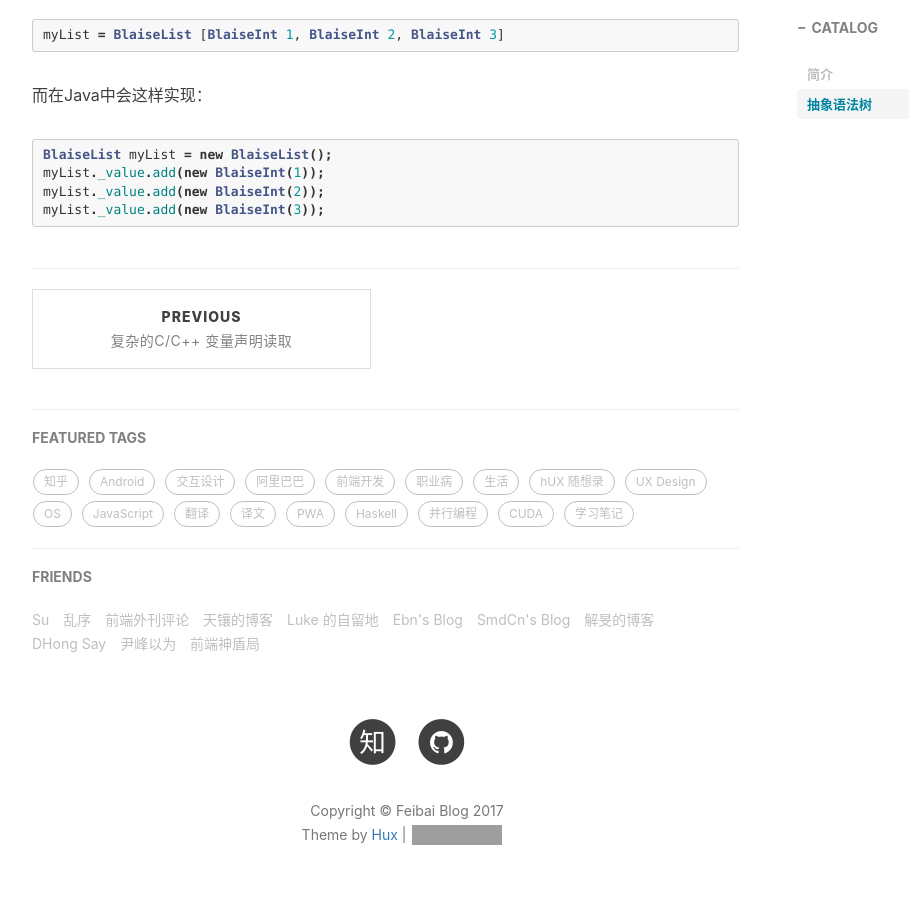
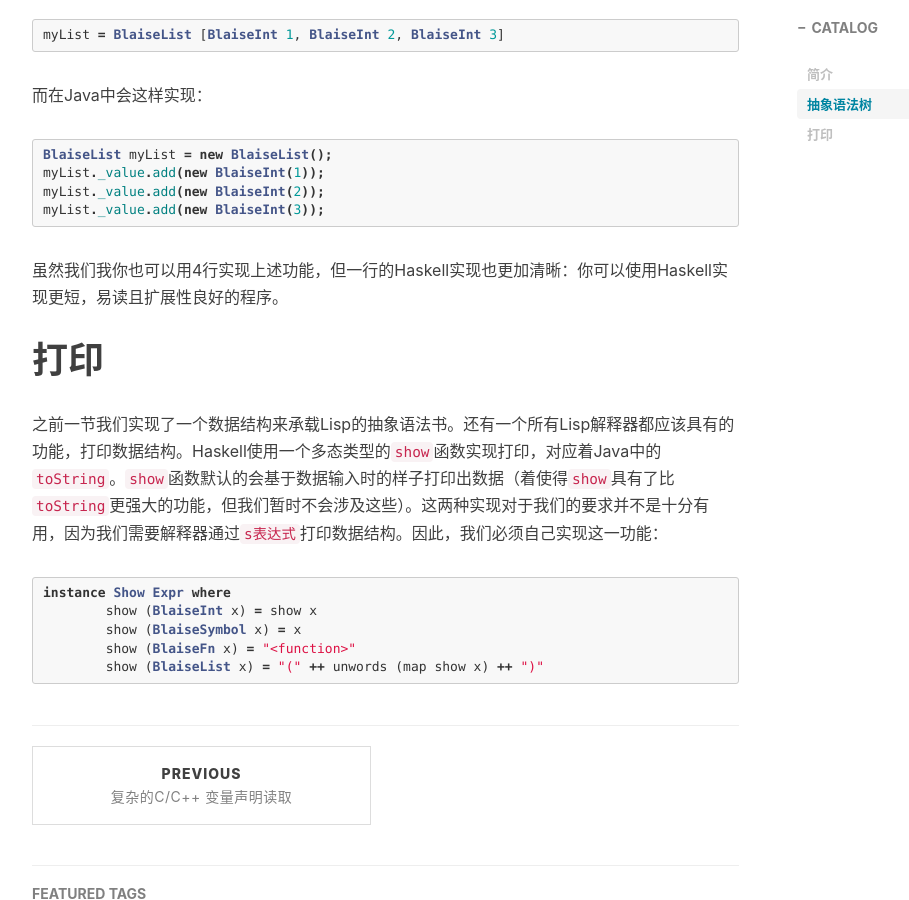
Before and after one commit to FeibHwang/my_Blog, a Jekyll site: the page built from _posts/2017-05-16-Lisp-Interpreter-in-Haskell.markdown, in a window 1280 px wide and 900 px high, scrolled down 2382 px. Shown: the whole window, without its empty margins (233-1142 px from the left). Built offline with Jekyll 4.4.1, drawn with Linux system fonts in a browser that asks for light colours; nearby versions of some CDN libraries; comment, search, counter and statistics services are not loaded; grey boxes are pictures that could not be loaded.

Commit message:
keep posting...

```diff
--- a/_posts/2017-05-16-Lisp-Interpreter-in-Haskell.markdown
+++ b/_posts/2017-05-16-Lisp-Interpreter-in-Haskell.markdown
@@ -83,3 +83,19 @@ myList._value.add(new BlaiseInt(2));
 myList._value.add(new BlaiseInt(3));
 
 {% endhighlight %}
+
+虽然我们我你也可以用4行实现上述功能，但一行的Haskell实现也更加清晰：你可以使用Haskell实现更短，易读且扩展性良好的程序。
+
+# 打印
+
+之前一节我们实现了一个数据结构来承载Lisp的抽象语法书。还有一个所有Lisp解释器都应该具有的功能，打印数据结构。Haskell使用一个多态类型的`show`函数实现打印，对应着Java中的`toString`。`show`函数默认的会基于数据输入时的样子打印出数据（着使得`show`具有了比`toString`更强大的功能，但我们暂时不会涉及这些）。这两种实现对于我们的要求并不是十分有用，因为我们需要解释器通过`s表达式`打印数据结构。因此，我们必须自己实现这一功能：
+
+{% highlight hs %}
+
+instance Show Expr where
+        show (BlaiseInt x) = show x
+        show (BlaiseSymbol x) = x
+        show (BlaiseFn x) = "<function>"
+        show (BlaiseList x) = "(" ++ unwords (map show x) ++ ")"
+
+{% endhighlight %}
```
